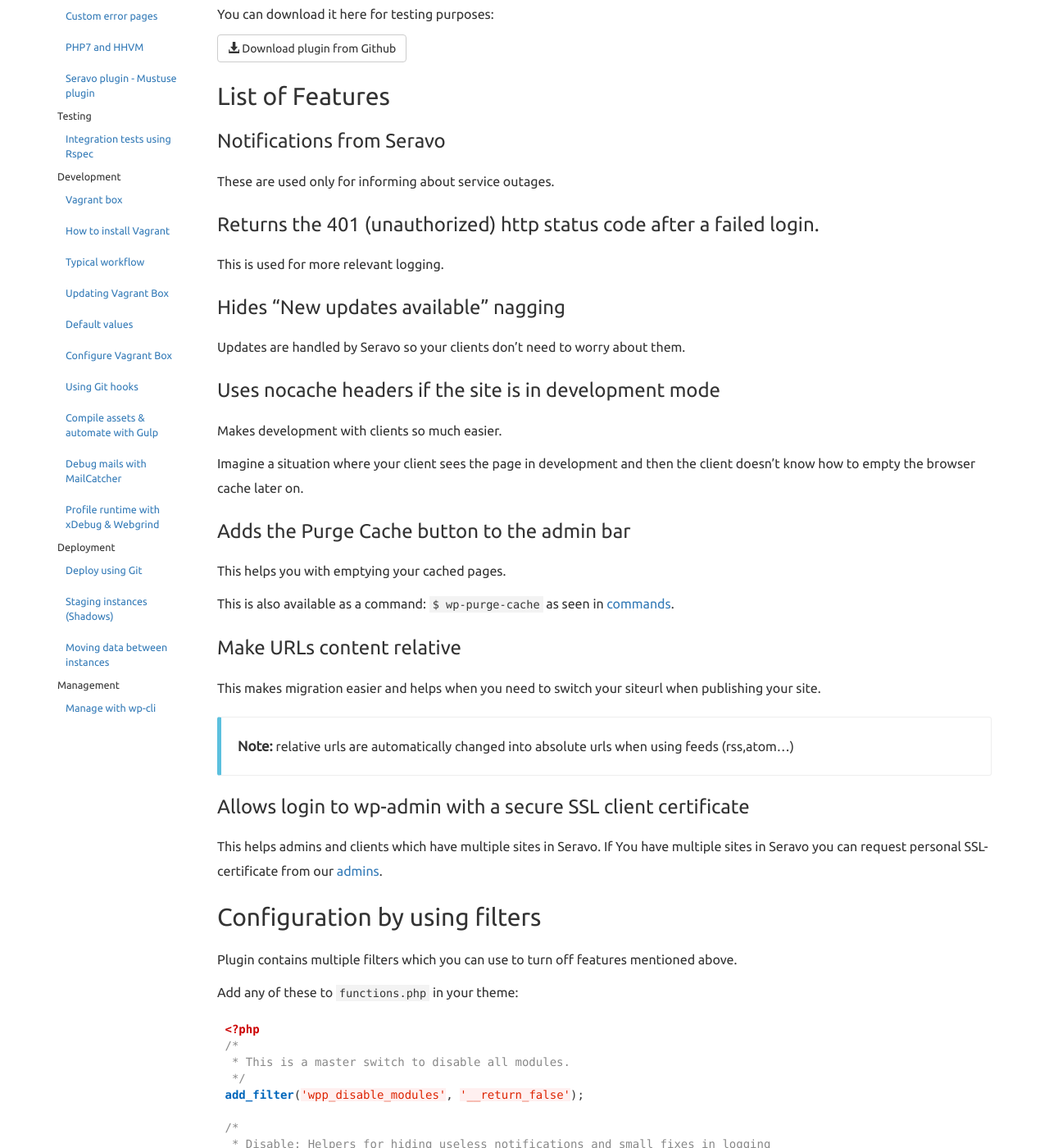
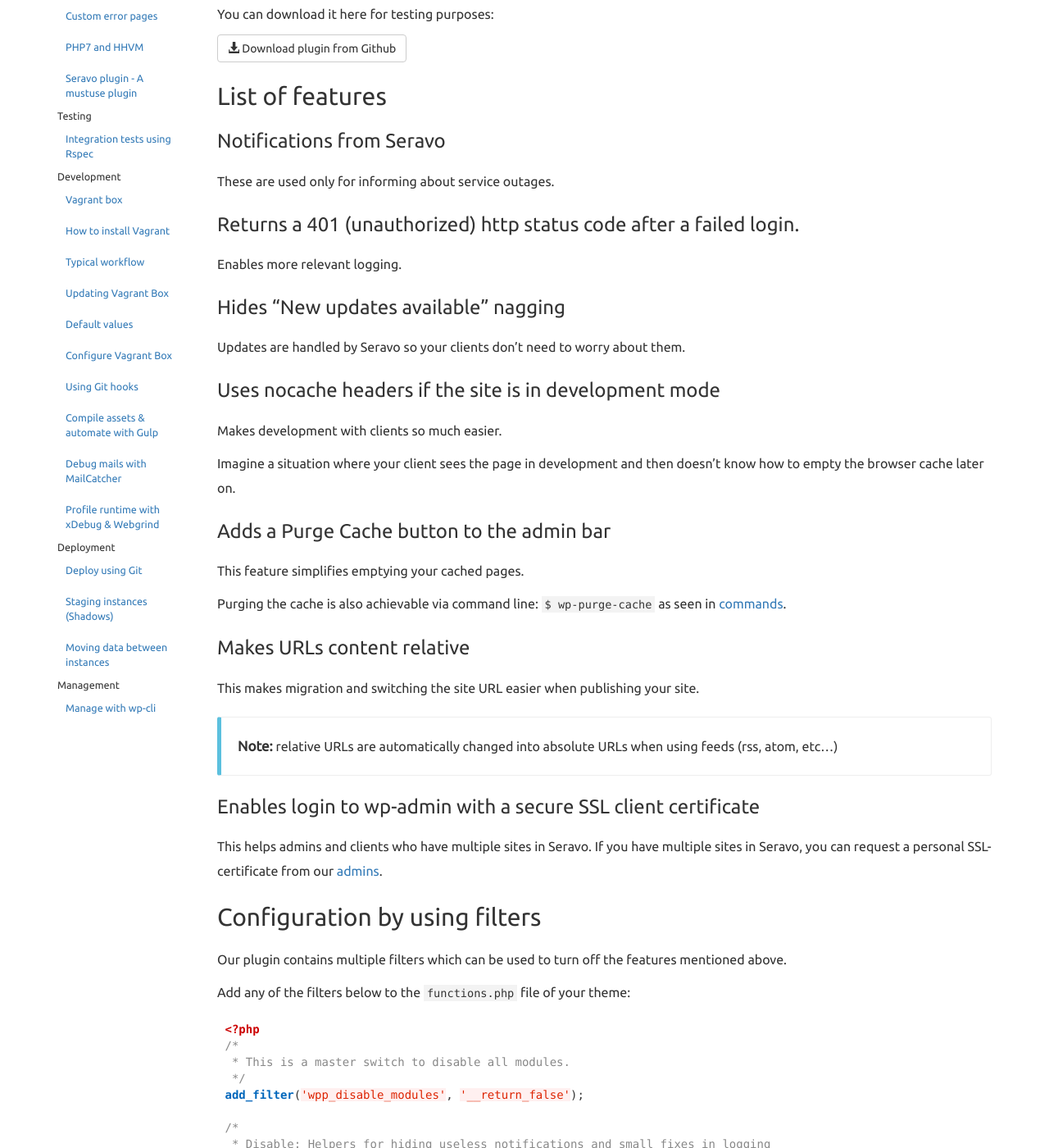
Before and after one commit to Seravo/docs, a Jekyll site: the page built from _posts/2015-10-15-wppalvelu-plugin.md, in a window 1280 px wide and 1400 px high, scrolled down 398 px. Shown: the whole window at 82% size. Built offline with Jekyll 4.4.1, drawn with Linux system fonts in a browser that asks for light colours; nearby versions of some CDN libraries; Markdown is read by kramdown in place of the engine named in the settings; some of the changed text lies outside the part shown.

Commit message:
Fix typos and minor grammar flaws in data locations and Seravo plugin pages

````diff
--- a/_posts/2015-10-15-wppalvelu-plugin.md
+++ b/_posts/2015-10-15-wppalvelu-plugin.md
@@ -1,27 +1,27 @@
 ---
 date: 2015-10-15T17:51:38.000Z
 layout: page
-title: "Seravo plugin - Mustuse plugin"
+title: "Seravo plugin - A mustuse plugin"
 category: configuration
 order: 3
-summary: "Seravo sites contain a mustuse plugin which is installed in all sites by default. \nIt adds small WordPress fixes, new features and helps Seravo to inform clients about service outages."
+summary: "All Seravo sites contain a mustuse plugin which is installed by default. \nIt adds minor WordPress fixes, new features and helps Seravo inform clients about service outages."
 published: true
 ---
 
 ## How to download
-The plugin is available on [Github](https://github.com/Seravo/seravo-plugin) so all users can see its open development and even pull request features.
+The plugin is available on [Github](https://github.com/Seravo/seravo-plugin), so all users can see its open development and even pull request features.
 
 You can download it here for testing purposes:
 
 <a class="btn btn-default" href="https://github.com/Seravo/seravo-plugin/releases"><i class="glyphicon glyphicon-download-alt"></i> Download plugin from Github</a>
 
-## List of Features
+## List of features
 
 ### Notifications from Seravo
 These are used only for informing about service outages.
 
-### Returns the 401 (unauthorized) http status code after a failed login.
-This is used for more relevant logging.
+### Returns a 401 (unauthorized) http status code after a failed login.
+Enables more relevant logging.
 
 ### Hides "New updates available" nagging
 Updates are handled by Seravo so your clients don't need to worry about them.
@@ -29,26 +29,26 @@ Updates are handled by Seravo so your clients don't need to worry about them.
 ### Uses nocache headers if the site is in development mode
 Makes development with clients so much easier.
 
-Imagine a situation where your client sees the page in development and then the client doesn't know how to empty the browser cache later on.
+Imagine a situation where your client sees the page in development and then doesn't know how to empty the browser cache later on.
 
-### Adds the Purge Cache button to the admin bar
-This helps you with emptying your cached pages.
+### Adds a Purge Cache button to the admin bar
+This feature simplifies emptying your cached pages.
 
-This is also available as a command: ``` $ wp-purge-cache ``` as seen in [commands]({{ site.baseurl }}{% post_url 2015-10-13-available-commands %}).
+Purging the cache is also achievable via command line: ``` $ wp-purge-cache ``` as seen in [commands]({{ site.baseurl }}{% post_url 2015-10-13-available-commands %}).
 
-### Make URLs content relative
-This makes migration easier and helps when you need to switch your siteurl when publishing your site.
+### Makes URLs content relative
+This makes migration and switching the site URL easier when publishing your site.
 
-> **Note:** relative urls are automatically changed into absolute urls when using feeds (rss,atom...)
+> **Note:** relative URLs are automatically changed into absolute URLs when using feeds (rss, atom, etc...)
 
-### Allows login to wp-admin with a secure SSL client certificate
+### Enables login to wp-admin with a secure SSL client certificate
 
-This helps admins and clients which have multiple sites in Seravo. If You have multiple sites in Seravo you can request personal SSL-certificate from our [admins](mailto:wordpress@seravo.com).
+This helps admins and clients who have multiple sites in Seravo. If you have multiple sites in Seravo, you can request a personal SSL-certificate from our [admins](mailto:wordpress@seravo.com).
 
 ## Configuration by using filters
-Plugin contains multiple filters which you can use to turn off features mentioned above.
+Our plugin contains multiple filters which can be used to turn off the features mentioned above.
 
-Add any of these to ```functions.php``` in your theme:
+Add any of the filters below to the ```functions.php``` file of your theme:
 
 ```php
 <?php
````
Also changed, not shown: other parts of _posts/2015-10-15-wppalvelu-plugin.md (+2 -2 lines), _posts/2015-10-15-data-locations.md (+9 -9 lines).
